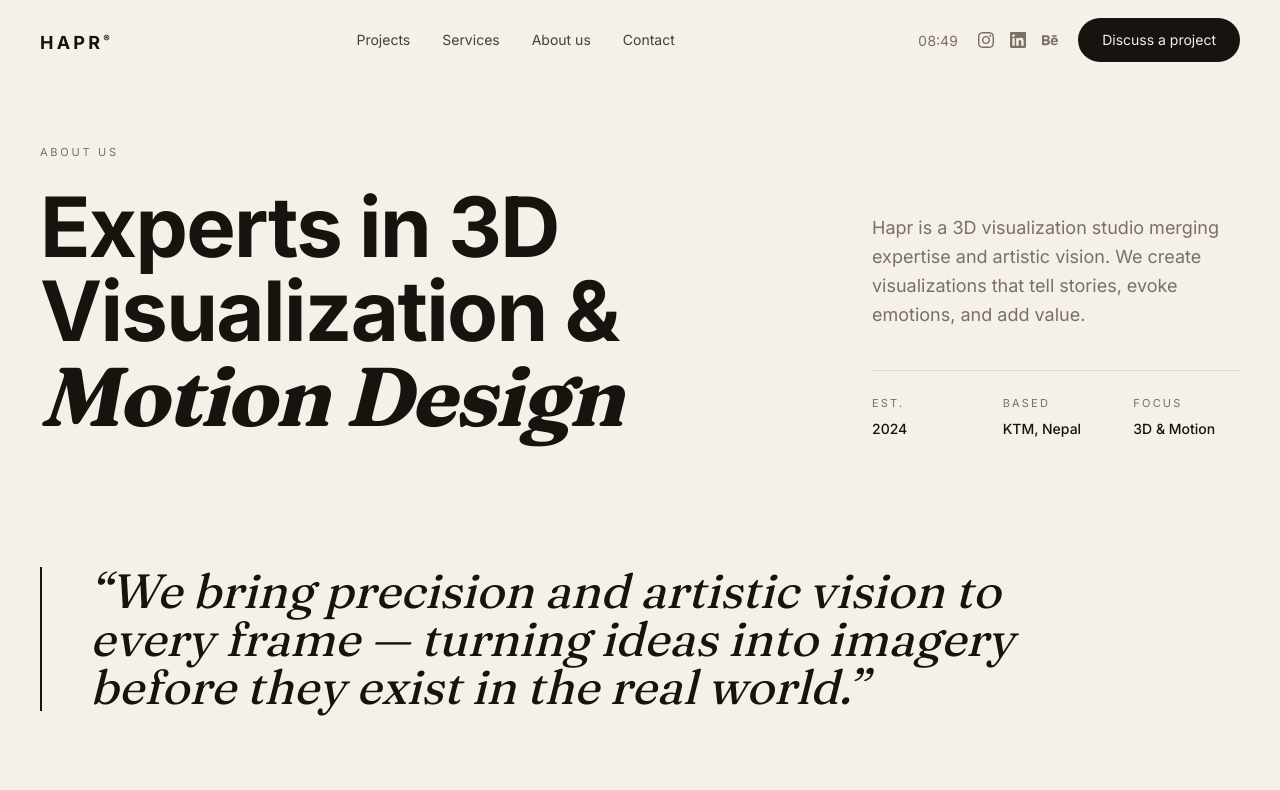
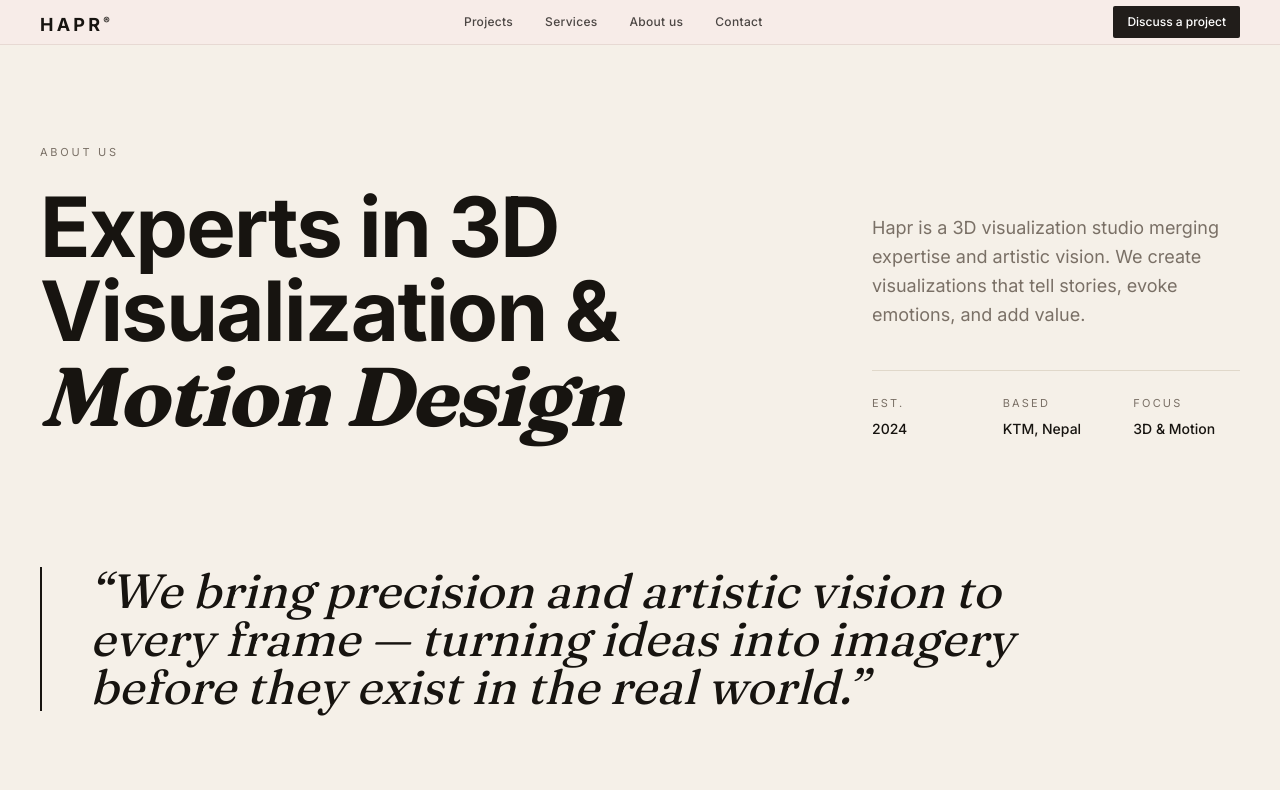
Before and after one commit to PRINCEZ110/haprvisual-, a Next.js app: page /about in a window 1280 px wide. Shown: the top 790 px of the page. Built offline with nearby package versions, Linux system fonts and the light colour scheme.

Commit message:
Redesign: cinematic full-screen hero, compact editorial navbar

```diff
--- a/src/components/Hero.tsx
+++ b/src/components/Hero.tsx
@@ -1,83 +1,37 @@
 "use client";
 
-import { useRef } from "react";
-import { motion, useScroll, useTransform } from "framer-motion";
-import Hero3D from "@/components/Hero3D";
+import { motion } from "framer-motion";
 import HeroVideo from "@/components/HeroVideo";
 
-const container = {
-  hidden: {},
-  show: { transition: { staggerChildren: 0.12, delayChildren: 0.15 } },
-};
-
-const item = {
-  hidden: { opacity: 0, y: 48 },
-  show: { opacity: 1, y: 0, transition: { duration: 0.9, ease: [0.22, 1, 0.36, 1] as const } },
-};
-
 export default function Hero() {
-  const sectionRef = useRef<HTMLElement>(null);
-  const scroll = useRef(0);
-
-  const { scrollYProgress } = useScroll({
-    target: sectionRef,
-    offset: ["start start", "end start"],
-  });
-  scrollYProgress.on("change", (v) => {
-    scroll.current = v;
-  });
-
-  const textY = useTransform(scrollYProgress, [0, 1], [0, 120]);
-  const textOpacity = useTransform(scrollYProgress, [0, 0.7], [1, 0.2]);
-
   return (
     <section
-      ref={sectionRef}
       id="top"
-      className="relative flex min-h-screen items-center overflow-hidden pt-28 pb-16 lg:pt-24"
+      className="relative h-[100svh] min-h-[650px] overflow-hidden"
     >
       <HeroVideo />
 
-      <motion.div
-        style={{ y: textY, opacity: textOpacity }}
-        className="container-hapr relative z-10 grid items-center gap-10 lg:grid-cols-12"
-      >
-        <div className="lg:col-span-7">
-          <motion.div
-            variants={container}
-            initial="hidden"
-            animate="show"
-          >
-            <motion.p variants={item} className="eyebrow">
-              — KTM, Nepal
-            </motion.p>
-
+      <div className="absolute inset-0 z-10 flex -translate-y-[18%] items-center justify-center px-5 text-center">
+        <div>
           <motion.h1
-              variants={item}
-              className="mt-6 font-sans text-[clamp(3.5rem,9vw,8.5rem)] font-bold leading-[0.92] tracking-[-0.03em] text-ink"
+            initial={{ opacity: 0, y: 15 }}
+            animate={{ opacity: 1, y: 0 }}
+            transition={{ duration: 1, ease: [0.22, 1, 0.36, 1] }}
+            className="font-serif text-[clamp(2.75rem,5vw,4.5rem)] font-normal leading-[1.05] tracking-[-0.01em] text-white"
           >
             Hapr visual
           </motion.h1>
 
           <motion.p
-              variants={item}
-              className="mt-4 font-serif text-[clamp(2rem,4.5vw,4rem)] italic leading-[1.05] text-ink"
+            initial={{ opacity: 0 }}
+            animate={{ opacity: 1 }}
+            transition={{ duration: 0.9, delay: 0.2, ease: "easeOut" }}
+            className="mt-3 font-serif text-[clamp(1.75rem,3.5vw,3rem)] italic leading-[1.1] text-white/95 sm:mt-4"
           >
             Your vision, our renders
           </motion.p>
-
-            <motion.div variants={item} className="mt-12">
-              <a href="#contact-form" className="pill text-base">
-                Discuss a project!
-              </a>
-            </motion.div>
-          </motion.div>
         </div>
-
-        <div className="h-[420px] sm:h-[520px] lg:col-span-5 lg:h-[620px]">
-          <Hero3D scroll={scroll} />
       </div>
-      </motion.div>
     </section>
   );
 }
--- a/src/components/HeroVideo.tsx
+++ b/src/components/HeroVideo.tsx
@@ -13,7 +13,7 @@ export default function HeroVideo() {
         playsInline
         preload="auto"
       />
-      <div className="pointer-events-none absolute inset-0 select-none bg-cream/70" />
+      <div className="pointer-events-none absolute inset-0 select-none bg-black/15" />
     </div>
   );
 }
--- a/src/components/MobileMenu.tsx
+++ b/src/components/MobileMenu.tsx
@@ -2,8 +2,7 @@
 
 import { AnimatePresence, motion } from "framer-motion";
 import Logo from "@/components/Logo";
-import Clock from "@/components/Clock";
-import { IconBehance, IconClose, IconInstagram, IconLinkedIn } from "@/components/icons";
+import { IconClose } from "@/components/icons";
 import { CONTACT_COPY } from "@/lib/constants";
 
 const LINKS = [
@@ -64,21 +63,7 @@ export default function MobileMenu({
             animate={{ opacity: 1 }}
             transition={{ delay: 0.45 }}
           >
-            <div className="flex items-center gap-4 text-cream/80">
-              <a href="https://www.instagram.com/haprvisual/" target="_blank" rel="noreferrer" aria-label="Instagram">
-                <IconInstagram className="h-5 w-5" />
-              </a>
-              <a href="#" aria-label="LinkedIn">
-                <IconLinkedIn className="h-5 w-5" />
-              </a>
-              <a href="#" aria-label="Behance">
-                <IconBehance className="h-5 w-5" />
-              </a>
-            </div>
-            <div className="mt-6 flex items-center justify-between text-sm text-cream/60">
-              <Clock dark />
-              <span>{CONTACT_COPY.location}</span>
-            </div>
+            <div className="text-sm text-cream/60">{CONTACT_COPY.location}</div>
           </motion.div>
         </motion.div>
       )}
--- a/src/components/Navbar.tsx
+++ b/src/components/Navbar.tsx
@@ -1,10 +1,10 @@
 "use client";
 
-import { useEffect, useState } from "react";
+import { useState } from "react";
+import { motion } from "framer-motion";
 import Logo from "@/components/Logo";
-import Clock from "@/components/Clock";
 import MobileMenu from "@/components/MobileMenu";
-import { IconBehance, IconInstagram, IconLinkedIn, IconMenu } from "@/components/icons";
+import { IconMenu } from "@/components/icons";
 
 const NAV_LINKS = [
   { label: "Projects", href: "#projects" },
@@ -14,76 +14,54 @@ const NAV_LINKS = [
 ];
 
 export default function Navbar() {
-  const [scrolled, setScrolled] = useState(false);
   const [menuOpen, setMenuOpen] = useState(false);
-
-  useEffect(() => {
-    const onScroll = () => setScrolled(window.scrollY > 24);
-    onScroll();
-    window.addEventListener("scroll", onScroll, { passive: true });
-    return () => window.removeEventListener("scroll", onScroll);
-  }, []);
 
   return (
     <>
-      <header
-        className={`fixed inset-x-0 top-0 z-50 transition-all duration-300 ${
-          scrolled
-            ? "border-b border-line bg-cream/85 backdrop-blur-md"
-            : "border-b border-transparent bg-cream/0"
-        }`}
+      <motion.header
+        initial={{ opacity: 0 }}
+        animate={{ opacity: 1 }}
+        transition={{ duration: 0.8 }}
+        className="fixed inset-x-0 top-0 z-50 border-b border-[#E7D9D3] bg-[#F7ECE8]"
       >
-        <div
-          className={`container-hapr flex items-center justify-between transition-all duration-300 ${
-            scrolled ? "h-16" : "h-20"
-          }`}
-        >
+        <div className="container-hapr flex h-11 items-center justify-between">
           <Logo />
 
-          <nav className="hidden items-center gap-8 lg:flex" aria-label="Main">
+          <nav
+            className="hidden items-center gap-8 lg:flex"
+            aria-label="Main"
+          >
             {NAV_LINKS.map((link) => (
               <a
                 key={link.label}
                 href={link.href}
-                className="text-sm text-ink/80 transition-colors hover:text-ink"
+                className="text-xs font-medium tracking-wide text-[#211D1A]/80 transition-colors hover:text-[#211D1A]"
               >
                 {link.label}
               </a>
             ))}
           </nav>
 
-          <div className="flex items-center gap-5">
-            <div className="hidden xl:block">
-              <Clock />
-            </div>
-
-            <div className="hidden items-center gap-4 text-muted md:flex">
-              <a href="https://www.instagram.com/haprvisual/" target="_blank" rel="noreferrer" className="transition-colors hover:text-ink" aria-label="Instagram">
-                <IconInstagram />
-              </a>
-              <a href="#" className="transition-colors hover:text-ink" aria-label="LinkedIn">
-                <IconLinkedIn />
-              </a>
-              <a href="#" className="transition-colors hover:text-ink" aria-label="Behance">
-                <IconBehance />
-              </a>
-            </div>
-
-            <a href="#contact-form" className="pill hidden md:inline-flex">
+          <div className="flex items-center gap-4">
+            <a
+              href="#contact-form"
+              className="hidden bg-[#211D1A] px-3.5 py-2 text-xs font-medium text-white transition-colors hover:bg-[#3A342F] md:inline-block"
+              style={{ borderRadius: 2 }}
+            >
               Discuss a project
             </a>
 
             <button
               type="button"
               onClick={() => setMenuOpen(true)}
-              className="text-ink lg:hidden"
+              className="text-[#211D1A] lg:hidden"
               aria-label="Open menu"
             >
-              <IconMenu className="h-6 w-6" />
+              <IconMenu className="h-5 w-5" />
             </button>
           </div>
         </div>
-      </header>
+      </motion.header>
 
       <MobileMenu open={menuOpen} onClose={() => setMenuOpen(false)} />
     </>
```
Lines whose indentation alone changed are shown as unchanged.
